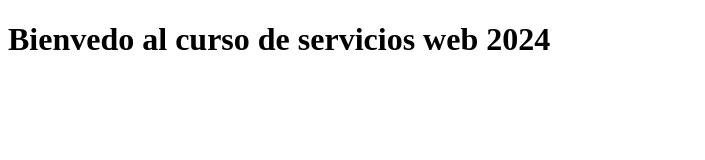
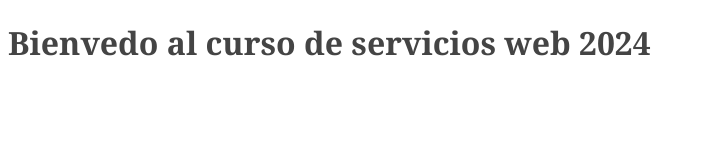
Before and after one commit to edjovilellaca/Ejercicios-desarrollo-web, a plain HTML site: page Pagina de Bienvenida/index.html in a window 1280 px wide. Shown: the whole page, without its empty margins (0-705 px from the left). Drawn offline with Linux system fonts and the light colour scheme.

Commit message:
Enlace de style.css y archivo .js al index.html

```diff
--- a/Pagina de Bienvenida/index.html
+++ b/Pagina de Bienvenida/index.html
@@ -2,10 +2,12 @@
 <html lang="en">
 <head>
     <meta charset="UTF-8">
+    <link href="style.css" rel="stylesheet" type="text/css" />
     <meta name="viewport" content="width=device-width, initial-scale=1.0">
     <title>Ejercicio 1</title>
 </head>
 <body>
     <h1>Bienvedo al curso de servicios web 2024</h1>
+    <script src="script.js">
 </body>
 </html>
```
